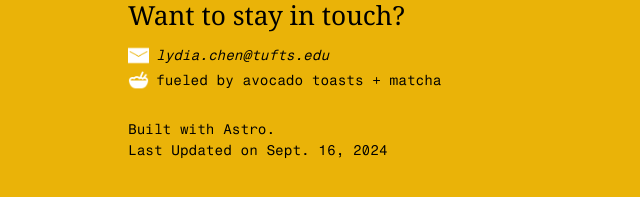
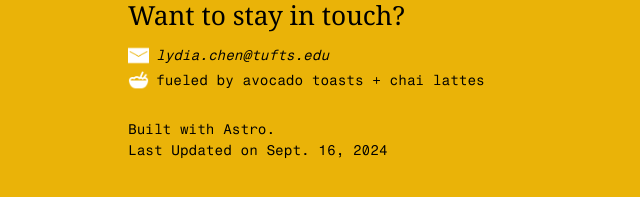
Before and after one commit to lydiachen01/lydia-portfolio, an Astro site: page / in a window 1280 px wide. Shown: the part 999-1196 px from the top of the page, 64-704 px from the left. Built offline with nearby package versions, Linux system fonts and the light colour scheme; Astro itself is replaced by a stand-in of ours.

Commit message:
Small edits v1.1

```diff
--- a/src/components/Footer.tsx
+++ b/src/components/Footer.tsx
@@ -15,7 +15,7 @@ const Footer = () => {
                 </div>
                 <div className="flex pt-1">
                     <img src="ricebowl.png" className="h-6"></img>
-                    <span className="ml-2">fueled by avocado toasts + matcha</span>
+                    <span className="ml-2">fueled by avocado toasts + chai lattes</span>
                 </div>
                 <ul>
                     <li className="flex py-4">
```
